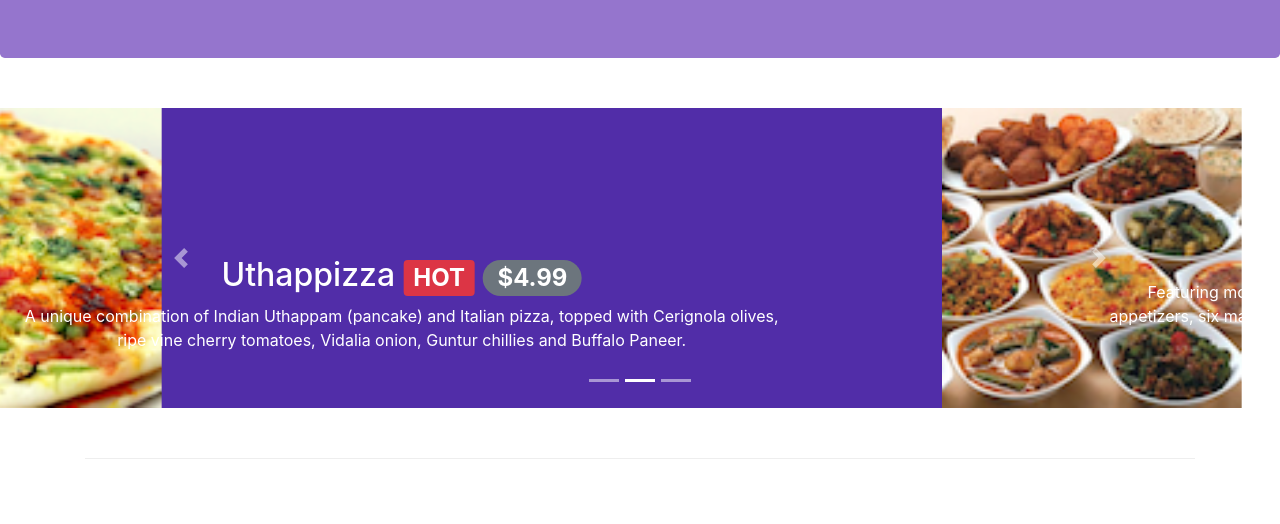
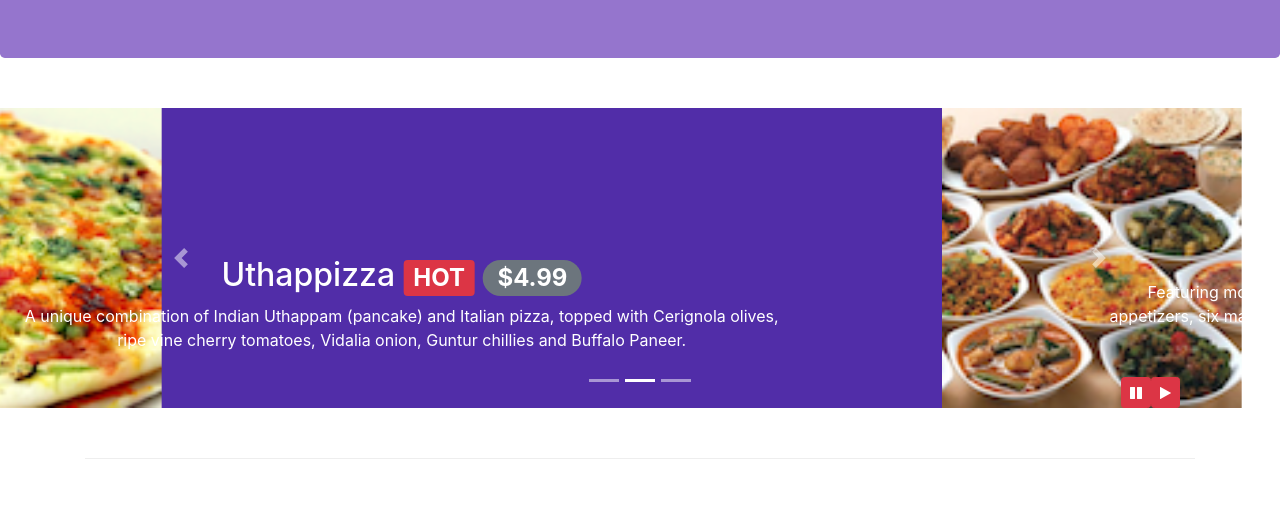
Before and after one commit to aparnah92/Bootstrap-test, a website: page index.html in a window 1280 px wide. Shown: the part 276-800 px from the top of the page. Drawn offline with nearby package versions, Linux system fonts and the light colour scheme.

Commit message:
bootstrap Jquery

```diff
--- a/css/styles.css
+++ b/css/styles.css
@@ -63,3 +63,9 @@ body {
 input[type="radio"]{
     margin: 0 6px 0 6px;
   }
+
+#carouselButton {
+    right: 0px;
+    position: absolute;
+    bottom: 0px;
+}
--- a/index.html
+++ b/index.html
@@ -106,7 +106,7 @@
                                                 <label class="btn btn-success active">
                                                   <input type="radio" name="options" id="option1" autocomplete="off" checked>Non-Smoking
                                                 </label>
-                                                <label class="btn btn-danger">
+                                                <label class="btn btn-danger ">
                                                   <input type="radio" name="options" id="option2" autocomplete="off">Smoking
                                                 </label>
                                             </div>
@@ -193,6 +193,14 @@
                     <a class="carousel-control-next" href="#mycarousel" role="button" data-slide="next">
                         <span class="carousel-control-next-icon"></span>
                     </a>
+                    <div class="btn-grp" id="carouselButton">
+                            <button class="btn btn-danger btn-sm" id="carousel-pause">
+                                <span class="fa fa-pause"></span>
+                            <button class="btn btn-danger btn-sm" id="carousel-play">
+                                <span class="fa fa-play"></span>
+                            </button>
+                            </button>
+                        </div>
                 </div>
             </div>
         </div>
@@ -301,6 +309,17 @@
 <script src="node_modules/jquery/dist/jquery.slim.min.js"></script>
 <script src="node_modules/popper.js/dist/umd/popper.min.js"></script>
 <script src="node_modules/bootstrap/dist/js/bootstrap.min.js"></script>
+<script>
+    $(document).ready(function() {
+        $('#mycarousel').carousel({ interval: 2000 });
+        $('#carousel-pause').click(function() {
+            $('#mycarousel').carousel('pause');
+         });
+         $('#carousel-play').click(function() {
+             $('#mycarousel').carousel('cycle');
+         });
+    });
+</script>
 </body>
 
 </html>
```
